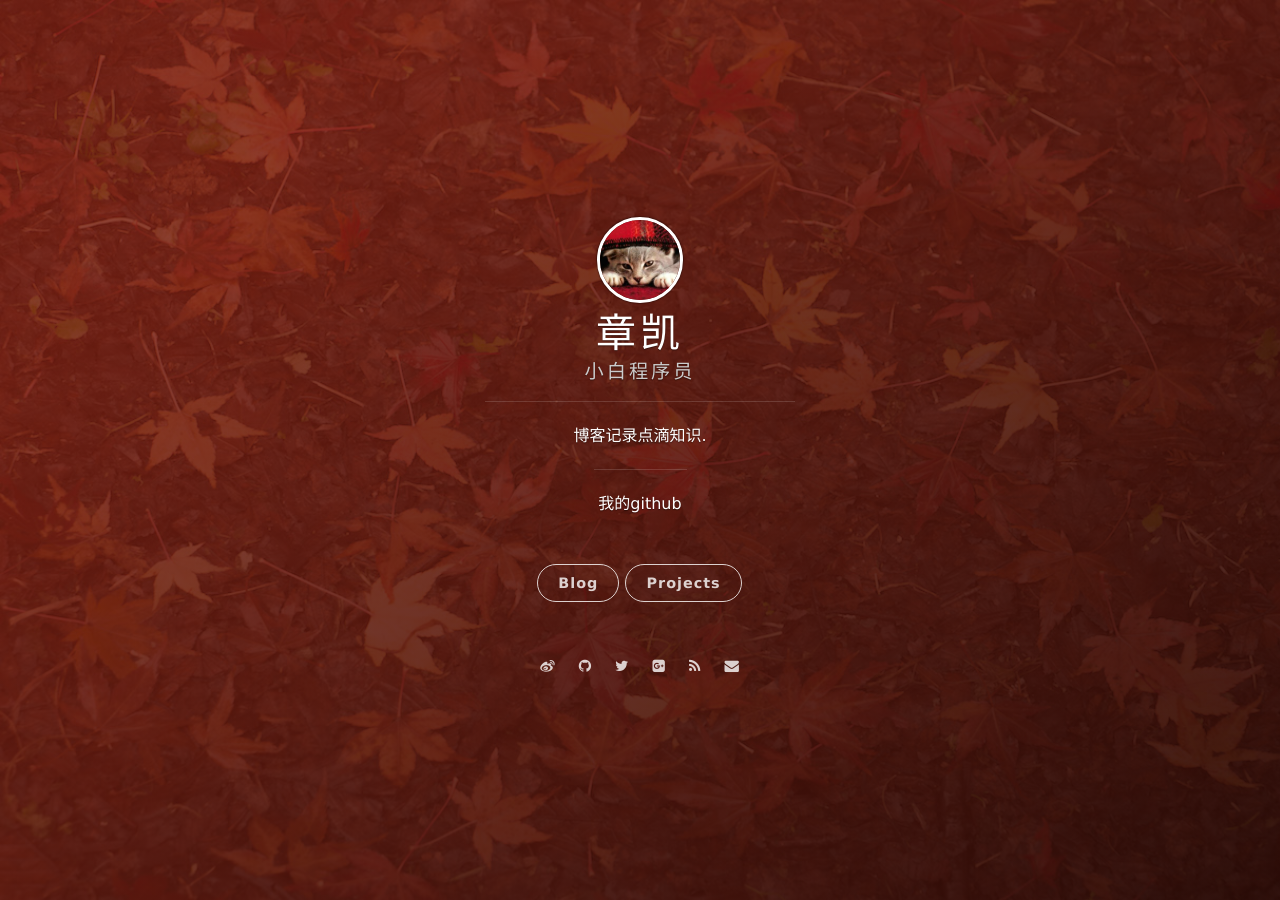
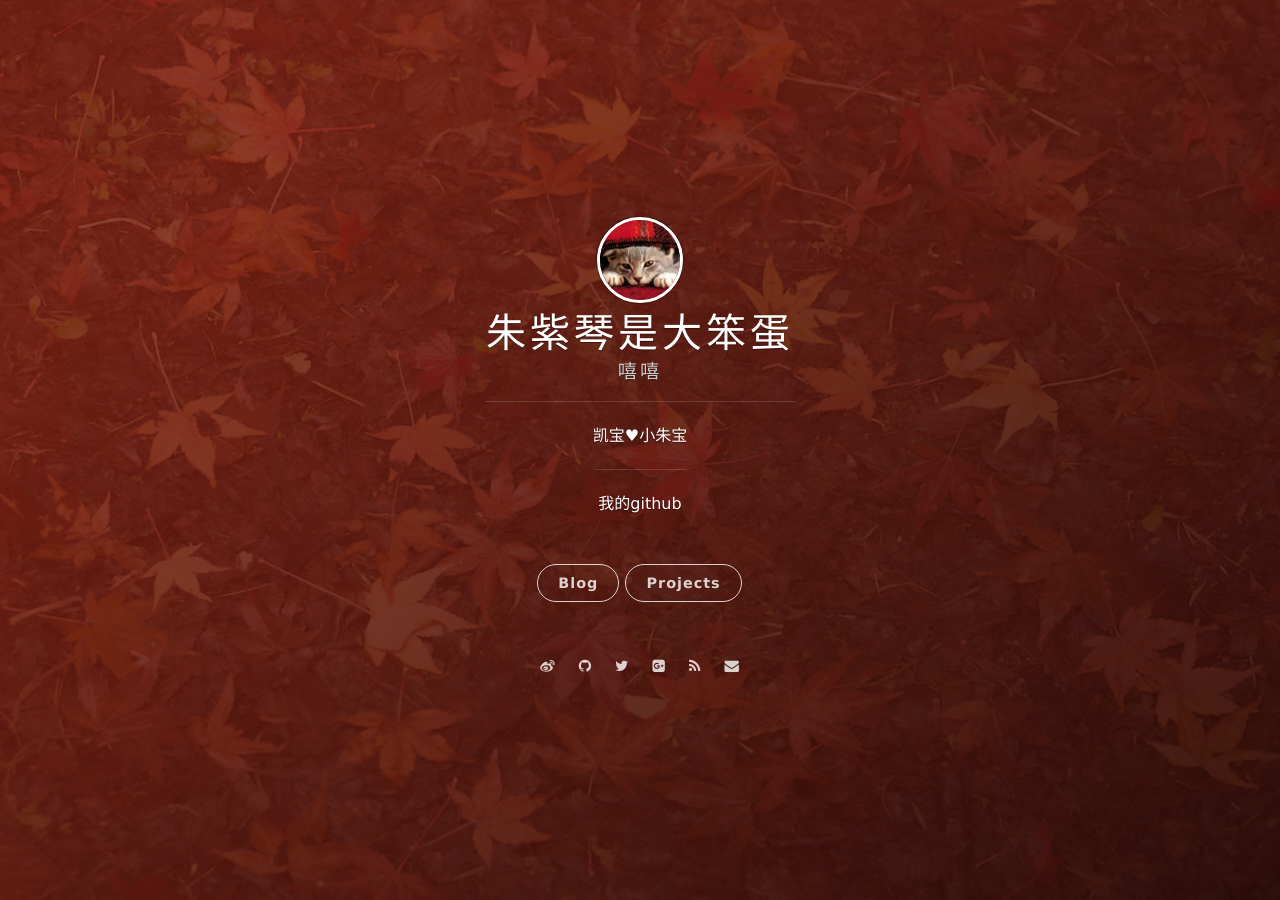
Before and after one commit to K-ZeFeng/blog, a Jekyll site: the page built from index.html, in a window 1280 px wide. Built offline with Jekyll 4.4.1, drawn with Linux system fonts in a browser that asks for light colours; nearby versions of some CDN libraries; the list of posts is cut into pages by our own code.

Commit message:
apply theme

```diff
--- a/_config.yml
+++ b/_config.yml
@@ -1,8 +1,8 @@
 # Basic
-title: 章凯
-subtitle: 小白程序员
+title: 朱紫琴是大笨蛋
+subtitle: 嘻嘻
 welcome_message: <a href="https://github.com/K-ZeFeng" target="_blank">我的github</a>
-description: 博客记录点滴知识.
+description: 凯宝♥小朱宝
 creator: <a href="http://onev.cat">@onevcat</a>
 
 url: "http://vno.onevcat.com"
```
